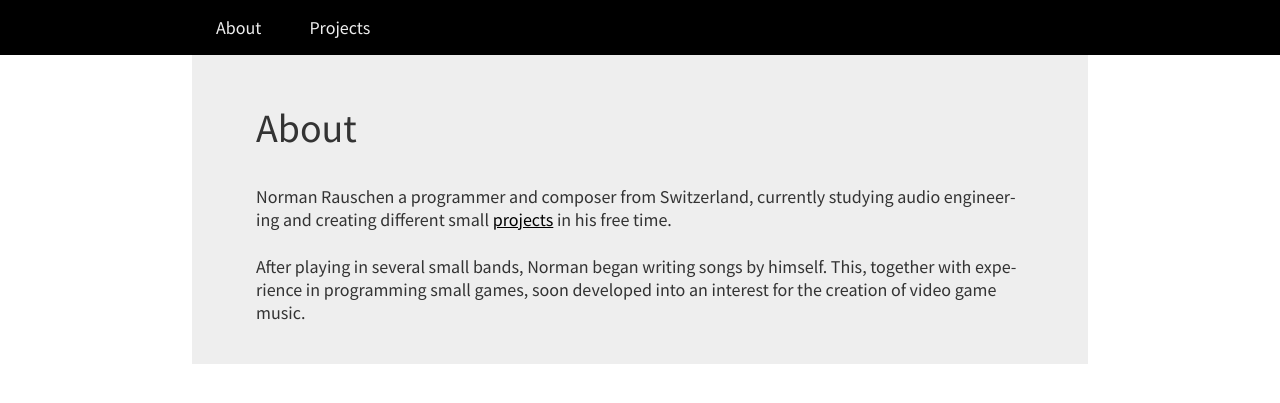
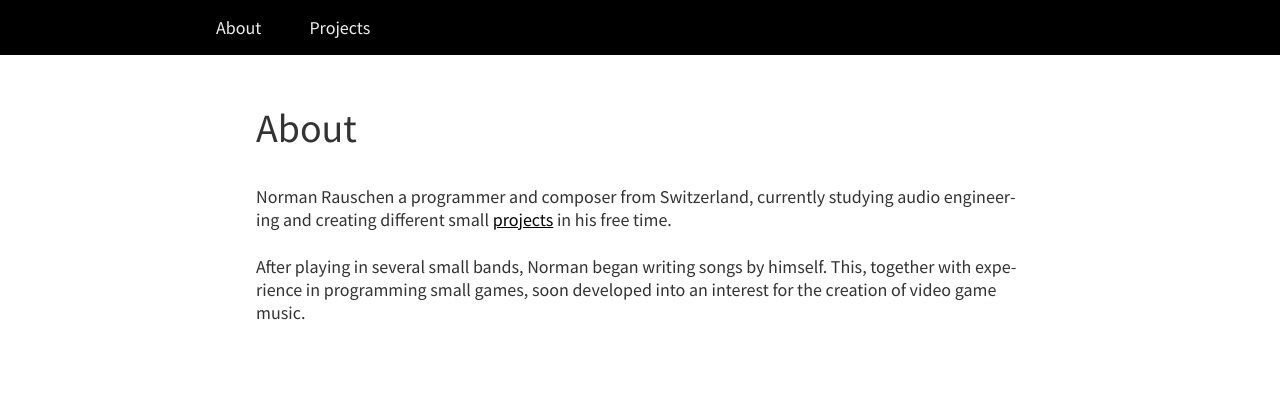
Before and after one commit to vulpivia/vulpivia.github.io, a Jekyll site: the page built from index.md, in a window 1280 px wide. Shown: the top 403 px of the page. Built offline with Jekyll 4.4.1, drawn with Linux system fonts in a browser that asks for light colours; some web fonts are replaced.

Commit message:
Fix mobile layout & background

```diff
--- a/_layouts/monochrome.html
+++ b/_layouts/monochrome.html
@@ -3,6 +3,7 @@
 
 <head>
     <meta charset="UTF-8" />
+    <meta name="viewport" content="width=device-width, initial-scale=1.0" />
 
     <title>{{ page.title }} - {{ site.title }}</title>
 
--- a/css/monochrome.css
+++ b/css/monochrome.css
@@ -136,7 +136,7 @@ nav li {
 article {
     /* Colors and Backgrounds */
     color: #333;
-    background-color: #eee;
+    background-color: #fff;
 
     /* The Box Model */
     margin: auto;
```
